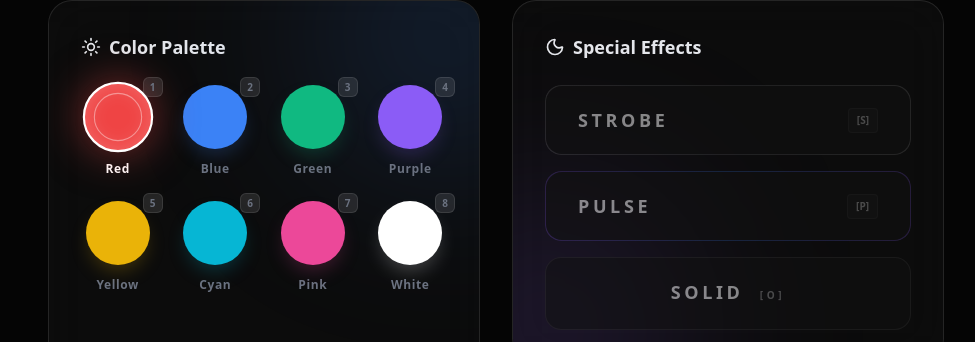
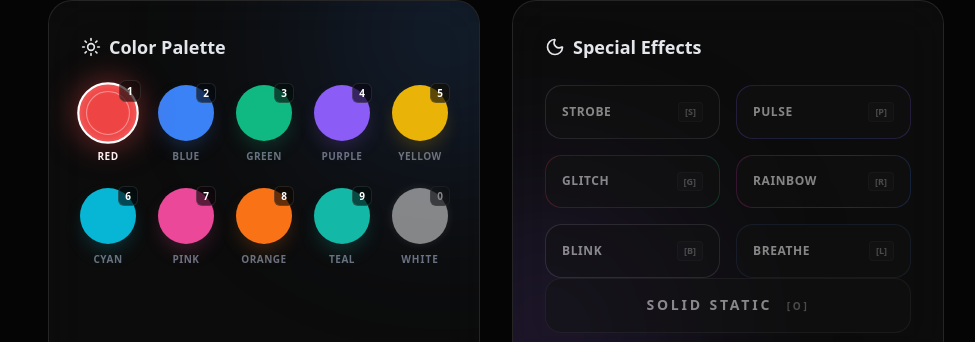
Before and after one commit to ThanojD2005/light-show-client, a React (Vite) app: page /admin in a window 1280 px wide. Shown: the part 458-800 px from the top of the page, without its empty margins (144-1119 px from the left). Built offline with nearby package versions, Linux system fonts and the light colour scheme; no server answers.

Commit message:
color change and new effects

```diff
--- a/src/pages/AdminDashboard.jsx
+++ b/src/pages/AdminDashboard.jsx
@@ -1,9 +1,9 @@
-import React, { useState, useEffect, useCallback } from 'react';
+import React, { useState, useEffect, useCallback, useRef } from 'react';
 import { useShow } from '../context/ShowContext';
 import AudioController from '../components/AudioController';
-import { Play, Pause, Square, Zap, Radio, Moon, Sun, Power } from 'lucide-react';
+import { Play, Pause, Square, Zap, Radio, Moon, Sun, Power, Edit2 } from 'lucide-react';
 
-const COLORS = [
+const INITIAL_COLORS = [
     { name: 'Red', value: '#ef4444' },
     { name: 'Blue', value: '#3b82f6' },
     { name: 'Green', value: '#10b981' },
@@ -11,12 +11,16 @@ const COLORS = [
     { name: 'Yellow', value: '#eab308' },
     { name: 'Cyan', value: '#06b6d4' },
     { name: 'Pink', value: '#ec4899' },
-    { name: 'White', value: '#ffffff' },
+    { name: 'Orange', value: '#f97316' },
+    { name: 'Teal', value: '#14b8a6' },
 ];
 
 const AdminDashboard = () => {
     const { showState, triggerStateUpdate } = useShow();
-    const [selectedColor, setSelectedColor] = useState(COLORS[0].value);
+    const [palette, setPalette] = useState(INITIAL_COLORS);
+    const [selectedColor, setSelectedColor] = useState(INITIAL_COLORS[0].value);
+    const colorInputRef = useRef(null);
+    const [editingIndex, setEditingIndex] = useState(null);
 
     // Callbacks for stability
     const handleColorSelect = useCallback((colorValue) => {
@@ -42,23 +46,29 @@ const AdminDashboard = () => {
     // Keyboard Shortcuts
     useEffect(() => {
         const handleKeyDown = (e) => {
-            // Ignore if user is typing in an input
             if (e.target.tagName === 'INPUT' || e.target.tagName === 'TEXTAREA') return;
 
-            const key = e.key.toLowerCase();
+            const key = e.key;
 
-            // Colors 1-8
-            if (key >= '2' && key <= '8') {
-                const colorIndex = parseInt(key) - 1;
-                handleColorSelect(COLORS[colorIndex].value);
-            } else if (key === '1') {
-                handleColorSelect(COLORS[0].value);
+            // Colors 1-9
+            if (key >= '1' && key <= '9') {
+                const index = parseInt(key) - 1;
+                if (palette[index]) {
+                    handleColorSelect(palette[index].value);
                 }
-
+            }
+            // Key 0 for White
+            else if (key === '0') {
+                handleColorSelect('#ffffff');
+            }
             // Effects
-            else if (key === 's') triggerEffect('strobe');
-            else if (key === 'p') triggerEffect('pulse');
-            else if (key === 'o') triggerEffect('none');
+            else if (key.toLowerCase() === 's') triggerEffect('strobe');
+            else if (key.toLowerCase() === 'p') triggerEffect('pulse');
+            else if (key.toLowerCase() === 'g') triggerEffect('glitch');
+            else if (key.toLowerCase() === 'r') triggerEffect('rainbow');
+            else if (key.toLowerCase() === 'b') triggerEffect('blink');
+            else if (key.toLowerCase() === 'l') triggerEffect('breathe');
+            else if (key.toLowerCase() === 'o') triggerEffect('none');
 
             // Master Toggle
             else if (key === ' ') {
@@ -69,10 +79,43 @@ const AdminDashboard = () => {
 
         window.addEventListener('keydown', handleKeyDown);
         return () => window.removeEventListener('keydown', handleKeyDown);
-    }, [handleColorSelect, toggleShow, triggerEffect]);
+    }, [palette, handleColorSelect, toggleShow, triggerEffect]);
+
+    const openColorPicker = (index, e) => {
+        e.stopPropagation();
+        setEditingIndex(index);
+        if (colorInputRef.current) {
+            colorInputRef.current.value = palette[index].value;
+            colorInputRef.current.click();
+        }
+    };
+
+    const handleColorEdit = (e) => {
+        const newValue = e.target.value;
+        if (editingIndex !== null) {
+            const newPalette = [...palette];
+            newPalette[editingIndex] = { ...newPalette[editingIndex], value: newValue };
+            setPalette(newPalette);
+
+            // If the edited color was the selected one, update it
+            if (selectedColor === palette[editingIndex].value) {
+                setSelectedColor(newValue);
+                if (showState.isActive) {
+                    triggerStateUpdate({ color: newValue, id: Date.now() });
+                }
+            }
+        }
+    };
 
     return (
         <div className="min-h-screen bg-[#050505] text-white flex flex-col items-center py-12 px-4 font-sans selection:bg-primary/30">
+            {/* Hidden Color Input */}
+            <input
+                type="color"
+                ref={colorInputRef}
+                onChange={handleColorEdit}
+                className="hidden"
+            />
 
             {/* Header */}
             <header className="w-full max-w-4xl flex items-center justify-between mb-12">
@@ -86,7 +129,6 @@ const AdminDashboard = () => {
                     </div>
                 </div>
 
-                {/* Connection Status Node */}
                 <div className="flex items-center gap-3 bg-white/5 border border-white/10 rounded-full px-5 py-2.5 backdrop-blur-md">
                     <div className="relative flex h-3 w-3">
                         <span className={`animate-ping absolute inline-flex h-full w-full rounded-full opacity-75 ${showState.isActive ? 'bg-red-400' : 'bg-green-400'}`}></span>
@@ -113,42 +155,60 @@ const AdminDashboard = () => {
                         <Sun className="w-5 h-5" /> Color Palette
                     </h2>
 
-                    <div className="grid grid-cols-4 gap-6">
-                        {COLORS.map((color, index) => (
+                    <div className="grid grid-cols-3 sm:grid-cols-5 gap-6">
+                        {palette.map((color, index) => (
+                            <div key={index} className="flex flex-col items-center gap-2 group relative">
                                 <button
-                                key={color.name}
                                     onClick={() => handleColorSelect(color.value)}
-                                className="group relative flex flex-col items-center gap-3 w-full"
-                            >
-                                {/* Keyboard Hint */}
-                                <span className="absolute -top-2 -right-2 w-5 h-5 bg-white/10 rounded-md flex items-center justify-center text-[10px] font-bold text-gray-500 border border-white/10 z-20 group-hover:bg-white/20 transition-colors">
-                                    {index + 1}
-                                </span>
-                                {/* Color Circle */}
-                                <div
                                     className={`
-                    w-16 h-16 rounded-full transition-all duration-300 ease-out border-2
+                                        w-14 h-14 rounded-full transition-all duration-300 ease-out border-2 relative
                                         ${selectedColor === color.value
-                                            ? 'scale-110 border-white relative z-10'
+                                            ? 'scale-110 border-white z-10'
                                             : 'border-transparent scale-100 hover:scale-110'
                                         }
                                     `}
                                     style={{
                                         backgroundColor: color.value,
                                         boxShadow: selectedColor === color.value
-                                            ? `0 0 40px ${color.value}80, inset 0 0 20px rgba(255,255,255,0.2)`
+                                            ? `0 0 30px ${color.value}80, inset 0 0 10px rgba(255,255,255,0.2)`
                                             : `0 10px 20px -5px ${color.value}40`
                                     }}
                                 >
+                                    {/* Keyboard Hint */}
+                                    <span className="absolute -top-1 -right-1 w-5 h-5 bg-black/60 backdrop-blur-md rounded-md flex items-center justify-center text-[10px] font-bold text-white border border-white/10 z-20">
+                                        {index + 1}
+                                    </span>
+
                                     {selectedColor === color.value && (
-                                        <div className="absolute inset-2 rounded-full border border-white/40"></div>
+                                        <div className="absolute inset-1.5 rounded-full border border-white/40"></div>
                                     )}
-                                </div>
-                                <span className={`text-xs font-semibold tracking-wider transition-colors ${selectedColor === color.value ? 'text-white' : 'text-gray-500 group-hover:text-gray-300'}`}>
+                                </button>
+
+                                {/* Edit Button */}
+                                <button
+                                    onClick={(e) => openColorPicker(index, e)}
+                                    className="opacity-0 group-hover:opacity-100 absolute bottom-6 right-2 p-1 bg-white/10 hover:bg-white/20 rounded-full transition-all z-30 border border-white/10 shadow-lg"
+                                    title="Edit color"
+                                >
+                                    <Edit2 className="w-3 h-3 text-white" />
+                                </button>
+
+                                <span className={`text-[10px] font-bold tracking-wider transition-colors uppercase ${selectedColor === color.value ? 'text-white' : 'text-gray-500 group-hover:text-gray-300'}`}>
                                     {color.name}
                                 </span>
-                            </button>
+                            </div>
                         ))}
+
+                        {/* Static White Key Hint */}
+                        <div className="flex flex-col items-center gap-2 px-2">
+                            <div
+                                className={`w-14 h-14 rounded-full border-2 border-white/20 bg-white flex items-center justify-center opacity-50 relative`}
+                                style={{ boxShadow: '0 0 10px rgba(255,255,255,0.2)' }}
+                            >
+                                <span className="absolute -top-1 -right-1 w-5 h-5 bg-black/60 backdrop-blur-md rounded-md flex items-center justify-center text-[10px] font-bold text-white border border-white/10">0</span>
+                            </div>
+                            <span className="text-[10px] font-bold text-gray-500 uppercase tracking-widest">White</span>
+                        </div>
                     </div>
                 </div>
 
@@ -161,7 +221,7 @@ const AdminDashboard = () => {
                             <Moon className="w-5 h-5" /> Special Effects
                         </h2>
 
-                        <div className="space-y-4">
+                        <div className="grid grid-cols-2 gap-4">
                             <button
                                 onClick={() => triggerEffect('strobe')}
                                 disabled={!showState.isActive}
@@ -169,14 +229,11 @@ const AdminDashboard = () => {
                             >
                                 <span className="absolute inset-0 bg-gradient-to-r from-white via-gray-300 to-white opacity-20 group-hover:opacity-40 transition-opacity rounded-2xl"></span>
                                 <div className={`
-                  relative px-8 py-5 rounded-2xl flex items-center justify-between transition-colors
+                                        relative px-4 py-4 rounded-2xl flex items-center justify-between transition-colors
                                         ${showState.effect === 'strobe' ? 'bg-white text-black' : 'bg-[#111] text-white'}
                                     `}>
-                                    <span className="font-black tracking-[0.2em] text-lg">STROBE</span>
-                                    <div className="flex items-center gap-4">
-                                        <span className={`text-[10px] font-bold px-2 py-1 rounded border ${showState.effect === 'strobe' ? 'border-black/20 bg-black/5' : 'border-white/10 bg-white/5 opacity-50'}`}>[S]</span>
-                                        {showState.effect === 'strobe' && <div className="w-2 h-2 rounded-full bg-black animate-ping"></div>}
-                                    </div>
+                                    <span className="font-bold tracking-wider text-xs uppercase">Strobe</span>
+                                    <span className={`text-[9px] font-bold px-1.5 py-0.5 rounded border ${showState.effect === 'strobe' ? 'border-black/20 bg-black/5' : 'border-white/10 bg-white/5 opacity-50'}`}>[S]</span>
                                 </div>
                             </button>
 
@@ -187,25 +244,82 @@ const AdminDashboard = () => {
                             >
                                 <span className="absolute inset-0 bg-gradient-to-r from-secondary via-primary to-secondary opacity-40 group-hover:opacity-80 transition-opacity rounded-2xl"></span>
                                 <div className={`
-                  relative px-8 py-5 rounded-2xl flex items-center justify-between transition-colors
-                  ${showState.effect === 'pulse' ? 'bg-gradient-to-r from-secondary to-primary text-white shadow-[0_0_30px_-5px_rgba(139,92,246,0.6)]' : 'bg-[#111] text-white hover:bg-[#1a1a1a]'}
+                                        relative px-4 py-4 rounded-2xl flex items-center justify-between transition-colors
+                                        ${showState.effect === 'pulse' ? 'bg-gradient-to-r from-secondary to-primary text-white' : 'bg-[#111] text-white hover:bg-[#1a1a1a]'}
                                     `}>
-                                    <span className="font-black tracking-[0.2em] text-lg">PULSE</span>
-                                    <div className="flex items-center gap-4">
-                                        <span className={`text-[10px] font-bold px-2 py-1 rounded border ${showState.effect === 'pulse' ? 'border-white/20 bg-white/10' : 'border-white/10 bg-white/5 opacity-50'}`}>[P]</span>
-                                        {showState.effect === 'pulse' && <div className="w-2 h-2 rounded-full bg-white animate-pulse"></div>}
-                                    </div>
+                                    <span className="font-bold tracking-wider text-xs uppercase">Pulse</span>
+                                    <span className={`text-[9px] font-bold px-1.5 py-0.5 rounded border ${showState.effect === 'pulse' ? 'border-white/20 bg-white/10' : 'border-white/10 bg-white/5 opacity-50'}`}>[P]</span>
                                 </div>
                             </button>
 
                             <button
+                                onClick={() => triggerEffect('glitch')}
+                                disabled={!showState.isActive}
+                                className="w-full relative overflow-hidden rounded-2xl p-[1px] group disabled:opacity-50 disabled:cursor-not-allowed transition-all active:scale-[0.98]"
+                            >
+                                <span className="absolute inset-0 bg-gradient-to-r from-red-500 via-blue-500 to-green-500 opacity-40 group-hover:opacity-80 transition-opacity rounded-2xl"></span>
+                                <div className={`
+                                        relative px-4 py-4 rounded-2xl flex items-center justify-between transition-colors
+                                        ${showState.effect === 'glitch' ? 'bg-gradient-to-tr from-red-500 to-blue-500 text-white shadow-[0_0_20px_rgba(239,68,68,0.4)]' : 'bg-[#111] text-white hover:bg-[#1a1a1a]'}
+                                    `}>
+                                    <span className="font-bold tracking-wider text-xs uppercase">Glitch</span>
+                                    <span className={`text-[9px] font-bold px-1.5 py-0.5 rounded border ${showState.effect === 'glitch' ? 'border-white/20 bg-white/10' : 'border-white/10 bg-white/5 opacity-50'}`}>[G]</span>
+                                </div>
+                            </button>
+
+                            <button
+                                onClick={() => triggerEffect('rainbow')}
+                                disabled={!showState.isActive}
+                                className="w-full relative overflow-hidden rounded-2xl p-[1px] group disabled:opacity-50 disabled:cursor-not-allowed transition-all active:scale-[0.98]"
+                            >
+                                <span className="absolute inset-0 bg-gradient-to-r from-red-500 via-yellow-500 via-green-500 via-blue-500 to-purple-500 opacity-40 group-hover:opacity-80 transition-opacity rounded-2xl animate-rainbow"></span>
+                                <div className={`
+                                        relative px-4 py-4 rounded-2xl flex items-center justify-between transition-colors
+                                        ${showState.effect === 'rainbow' ? 'bg-transparent text-white font-bold' : 'bg-[#111] text-white hover:bg-[#1a1a1a]'}
+                                    `}>
+                                    <span className="font-bold tracking-wider text-xs uppercase">Rainbow</span>
+                                    <span className={`text-[9px] font-bold px-1.5 py-0.5 rounded border ${showState.effect === 'rainbow' ? 'border-white/40 bg-white/10' : 'border-white/10 bg-white/5 opacity-50'}`}>[R]</span>
+                                </div>
+                            </button>
+
+                            <button
+                                onClick={() => triggerEffect('blink')}
+                                disabled={!showState.isActive}
+                                className="w-full relative overflow-hidden rounded-2xl p-[1px] group disabled:opacity-50 disabled:cursor-not-allowed transition-all active:scale-[0.98]"
+                            >
+                                <span className="absolute inset-0 bg-white opacity-20 group-hover:opacity-40 transition-opacity rounded-2xl"></span>
+                                <div className={`
+                                        relative px-4 py-4 rounded-2xl flex items-center justify-between transition-colors
+                                        ${showState.effect === 'blink' ? 'bg-white text-black' : 'bg-[#111] text-white'}
+                                    `}>
+                                    <span className="font-bold tracking-wider text-xs uppercase">Blink</span>
+                                    <span className={`text-[9px] font-bold px-1.5 py-0.5 rounded border ${showState.effect === 'blink' ? 'border-black/20 bg-black/5' : 'border-white/10 bg-white/5 opacity-50'}`}>[B]</span>
+                                </div>
+                            </button>
+
+                            <button
+                                onClick={() => triggerEffect('breathe')}
+                                disabled={!showState.isActive}
+                                className="w-full relative overflow-hidden rounded-2xl p-[1px] group disabled:opacity-50 disabled:cursor-not-allowed transition-all active:scale-[0.98]"
+                            >
+                                <span className="absolute inset-0 bg-blue-400 opacity-20 group-hover:opacity-40 transition-opacity rounded-2xl"></span>
+                                <div className={`
+                                        relative px-4 py-4 rounded-2xl flex items-center justify-between transition-colors
+                                        ${showState.effect === 'breathe' ? 'bg-blue-500/20 text-blue-400 border border-blue-400/30' : 'bg-[#111] text-white hover:bg-[#1a1a1a]'}
+                                    `}>
+                                    <span className="font-bold tracking-wider text-xs uppercase">Breathe</span>
+                                    <span className={`text-[9px] font-bold px-1.5 py-0.5 rounded border ${showState.effect === 'breathe' ? 'border-blue-400/20 bg-blue-400/5' : 'border-white/10 bg-white/5 opacity-50'}`}>[L]</span>
+                                </div>
+                            </button>
+                        </div>
+
+                        <button
                             onClick={() => triggerEffect('none')}
                             disabled={!showState.isActive}
-                                className="w-full px-8 py-5 rounded-2xl bg-[#111] border border-white/10 hover:bg-[#1a1a1a] text-white font-black tracking-[0.2em] text-lg transition-all active:scale-[0.98] disabled:opacity-50 disabled:cursor-not-allowed"
+                            className="w-full px-8 py-4 rounded-2xl bg-[#111] border border-white/10 hover:bg-[#1a1a1a] text-white font-bold tracking-[0.2em] text-sm transition-all active:scale-[0.98] disabled:opacity-50 disabled:cursor-not-allowed uppercase"
                         >
-                                SOLID <span className="text-[10px] opacity-50 font-bold ml-2">[O]</span>
+                            Solid Static <span className="text-[10px] opacity-50 font-bold ml-2">[O]</span>
                         </button>
-                        </div>
                     </div>
 
                     {/* Master Toggle */}
@@ -231,7 +345,6 @@ const AdminDashboard = () => {
                             </>
                         )}
                     </button>
-
                 </div>
             </main>
 
--- a/src/pages/AudienceView.jsx
+++ b/src/pages/AudienceView.jsx
@@ -13,8 +13,13 @@ const AudienceView = () => {
     }, []);
 
     useEffect(() => {
-        if (showState.isActive && showState.color) {
-            setLocalColor(showState.color);
+        if (showState.isActive && (showState.color || showState.effect === 'rainbow')) {
+            // For rainbow, we need a base color for hue-rotate to work
+            if (showState.effect === 'rainbow' && (showState.color === '#000000' || !showState.color)) {
+                setLocalColor('#ff0000'); // Base red for rainbow
+            } else {
+                setLocalColor(showState.color);
+            }
         } else {
             setLocalColor('#000000');
         }
@@ -28,6 +33,14 @@ const AudienceView = () => {
                 classes += ' animate-strobe';
             } else if (showState.effect === 'pulse') {
                 classes += ' animate-pulse-fast';
+            } else if (showState.effect === 'glitch') {
+                classes += ' animate-glitch';
+            } else if (showState.effect === 'rainbow') {
+                classes += ' animate-rainbow';
+            } else if (showState.effect === 'blink') {
+                classes += ' animate-blink';
+            } else if (showState.effect === 'breathe') {
+                classes += ' animate-breathe';
             }
         }
 
--- a/tailwind.config.js
+++ b/tailwind.config.js
@@ -18,11 +18,26 @@ export default {
                 'pulse-fast': 'pulse 0.5s cubic-bezier(0.4, 0, 0.6, 1) infinite',
                 'fade-in': 'fadeIn 0.5s ease-in-out',
                 'glow': 'glow 2s ease-in-out infinite alternate',
+                'glitch': 'glitch 0.15s infinite',
+                'rainbow': 'rainbow 3s linear infinite',
+                'blink': 'strobe 0.4s infinite',
+                'breathe': 'pulse 3s cubic-bezier(0.4, 0, 0.6, 1) infinite',
             },
             keyframes: {
                 strobe: {
                     '0%, 100%': { opacity: '1' },
                     '50%': { opacity: '0' },
+                },
+                glitch: {
+                    '0%, 100%': { transform: 'translate(0)', filter: 'brightness(1)' },
+                    '20%': { transform: 'translate(-2px, 2px)', filter: 'brightness(1.5) hue-rotate(90deg)' },
+                    '40%': { transform: 'translate(-2px, -2px)', filter: 'brightness(0.8) contrast(1.2)' },
+                    '60%': { transform: 'translate(2px, 2px)', filter: 'brightness(2) saturate(2)' },
+                    '80%': { transform: 'translate(2px, -2px)', filter: 'brightness(1.2) hue-rotate(-90deg)' },
+                },
+                rainbow: {
+                    '0%': { filter: 'hue-rotate(0deg)' },
+                    '100%': { filter: 'hue-rotate(360deg)' },
                 },
                 fadeIn: {
                     '0%': { opacity: '0' },
```
Lines whose indentation alone changed are shown as unchanged.
